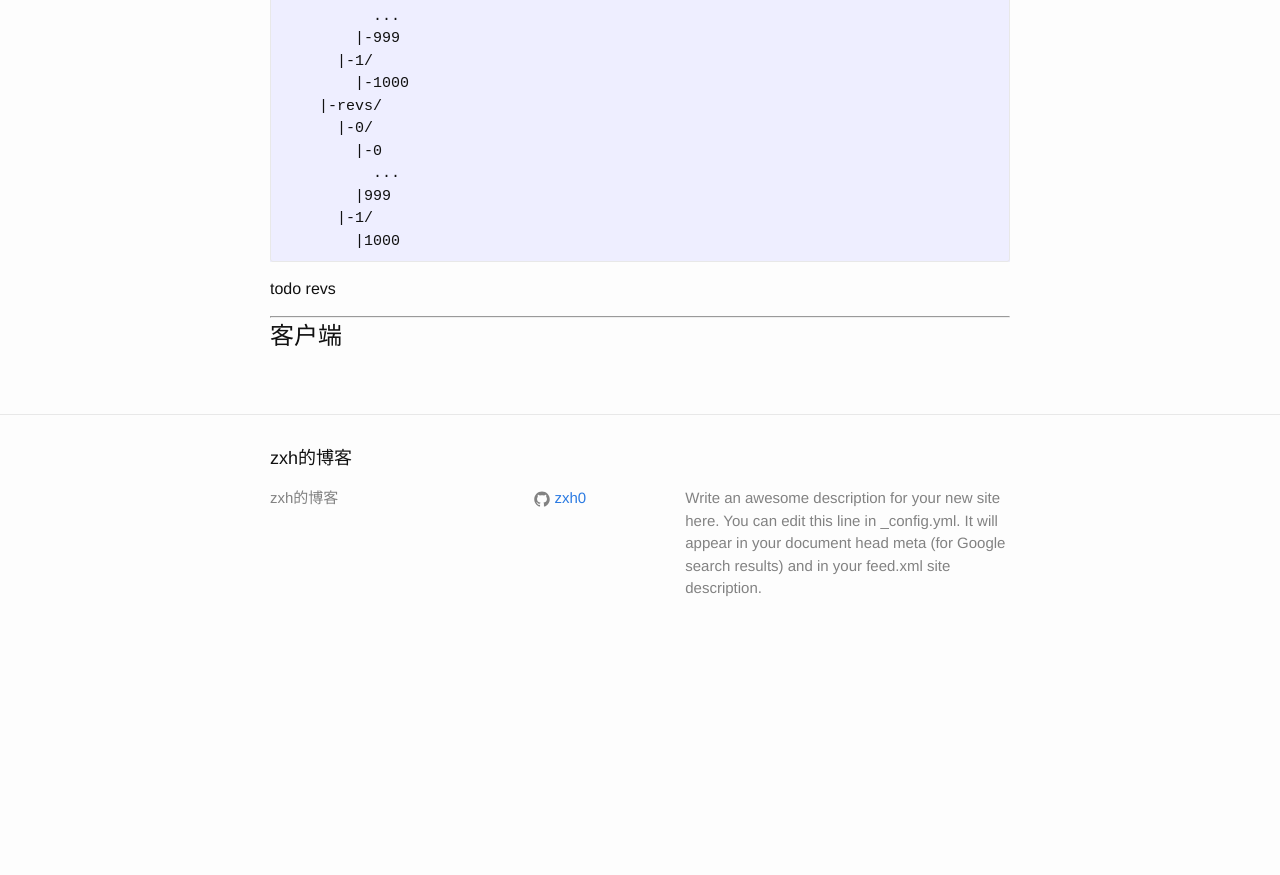
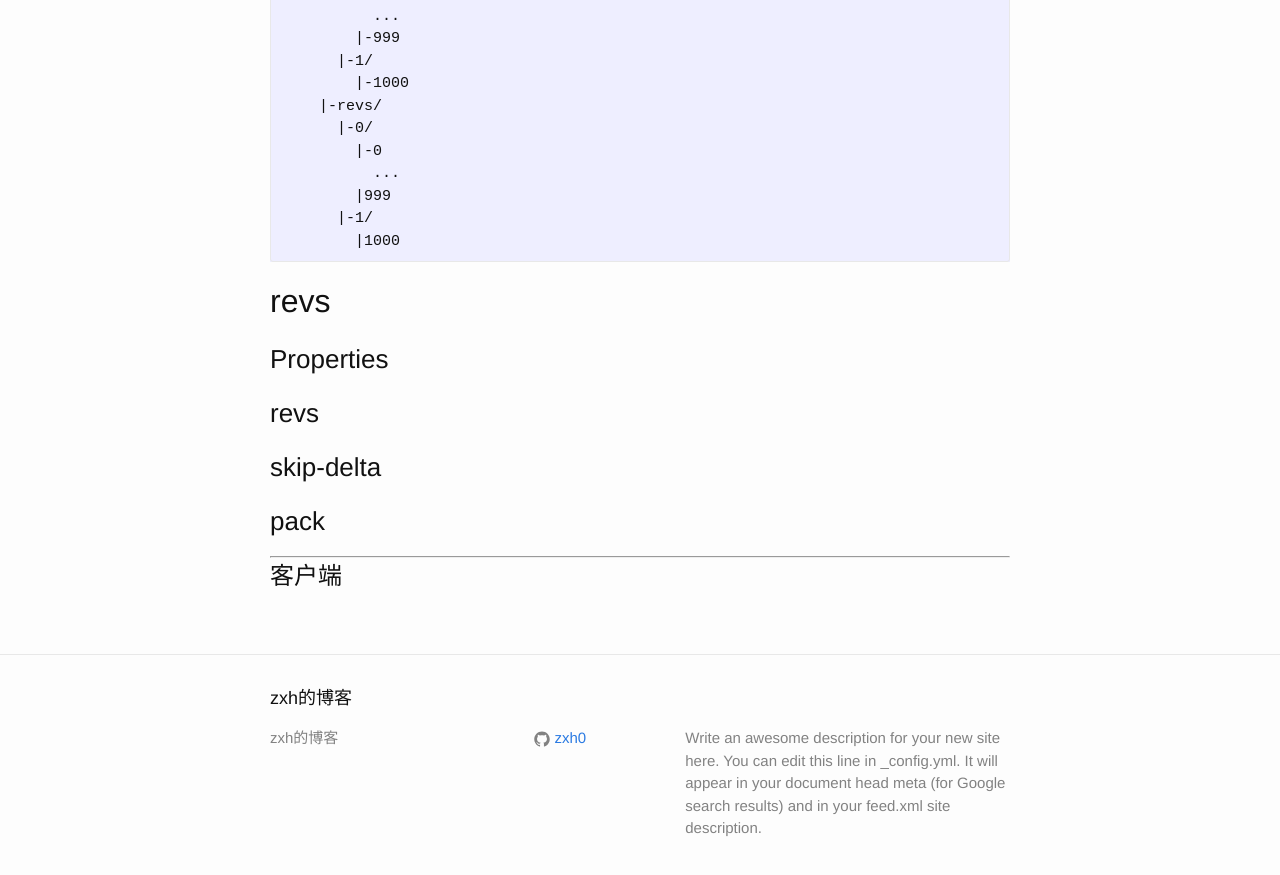
Before and after one commit to 777404/myblog, a Jekyll site: the page built from blog/_posts/2015-11-12-how-svn-works.md, in a window 1280 px wide and 900 px high, scrolled down 5101 px. Shown: the top 875 px of the window. Built offline with Jekyll 4.4.1, drawn with Linux system fonts in a browser that asks for light colours; Markdown is read by kramdown in place of the engine named in the settings; before the commit the page ends 5761 px from its top, so only the background shows below that.

```diff
--- a/blog/_posts/how-svn-works/server/03-revs.md
+++ b/blog/_posts/how-svn-works/server/03-revs.md
@@ -1,3 +1,9 @@
+## revs
 
+### Properties
 
-todo revs
+### revs
+
+### skip-delta
+
+### pack
```
Also changed, not shown: blog/_posts/how-svn-works/server/04-lock.md (added, +1 -0 lines), blog/_posts/how-svn-works/server/05-txn.md (added, +1 -0 lines).
